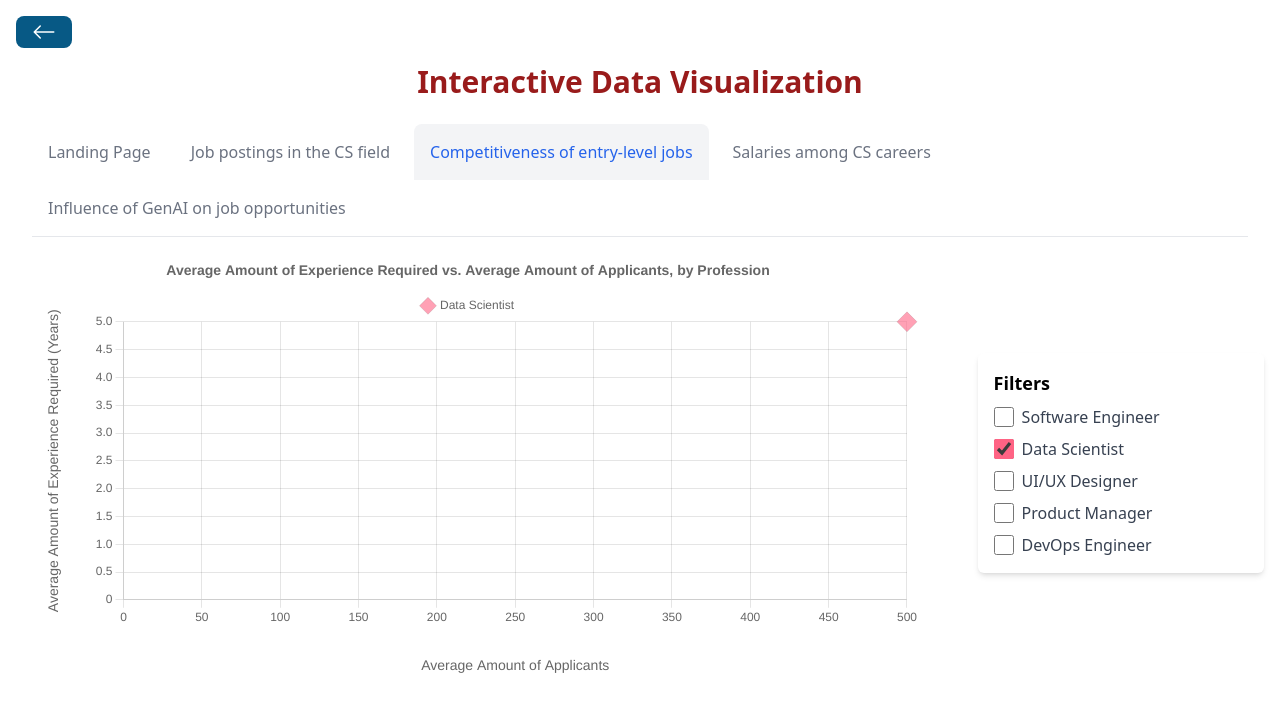
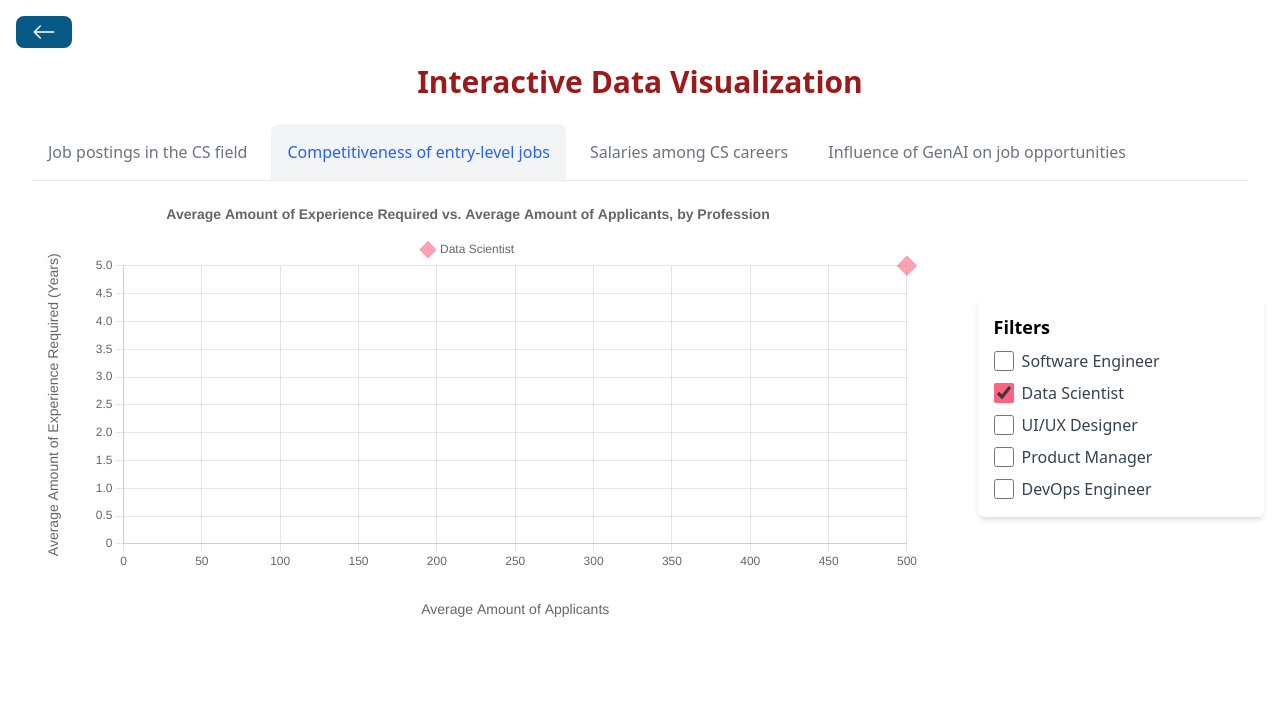
Before and after one commit to Terry9022/RPI-Interactive-Data-Visualization, a React (Vite) app: page /competitiveness in a window 1280 px wide. Shown: the top 712 px of the page. Built offline with nearby package versions, Linux system fonts and the light colour scheme.

Commit message:
update the link for going back to landing page

```diff
--- a/src/components/BackButton.jsx
+++ b/src/components/BackButton.jsx
@@ -2,7 +2,7 @@ import { Link } from "react-router-dom";
 import { BsArrowLeft } from "react-icons/bs";
 
 // eslint-disable-next-line react/prop-types
-const BackButton = ({ destination = "/purpose" }) => {
+const BackButton = ({ destination = "/" }) => {
   return (
     <div className="flex">
       <Link
--- a/src/components/Header.jsx
+++ b/src/components/Header.jsx
@@ -3,18 +3,6 @@ import { Link } from "react-router-dom";
 function Header() {
   return (
     <ul className="flex flex-wrap text-md font-medium text-center text-gray-500 border-b border-gray-200 dark:border-gray-700 dark:text-gray-400 bg-white mt-6">
-      <li className="me-2">
-        <Link
-          to="/"
-          className={`inline-block p-4 rounded-t-lg ${
-            location.pathname === "/"
-              ? "text-blue-600 bg-gray-100 active"
-              : "hover:text-gray-600 hover:bg-gray-50 dark:hover:bg-gray-800 dark:hover:text-gray-300"
-          }`}
-        >
-          Landing Page
-        </Link>
-      </li>
       <li className="me-2">
         <Link
           to="/job-postings"
```
